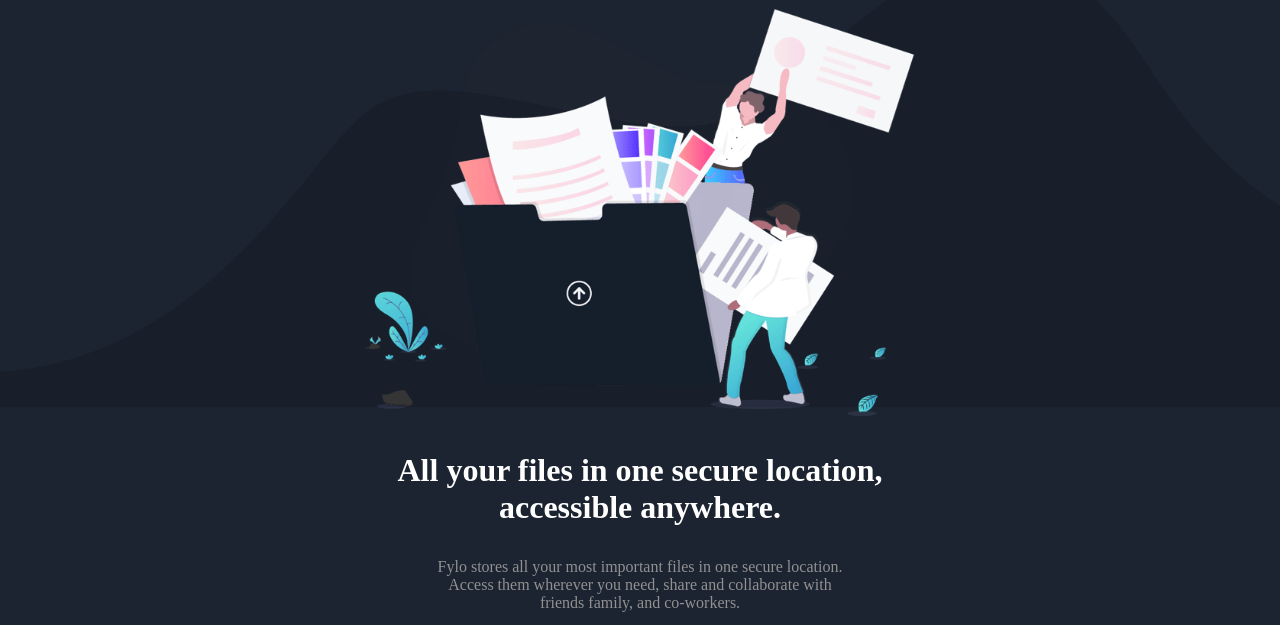
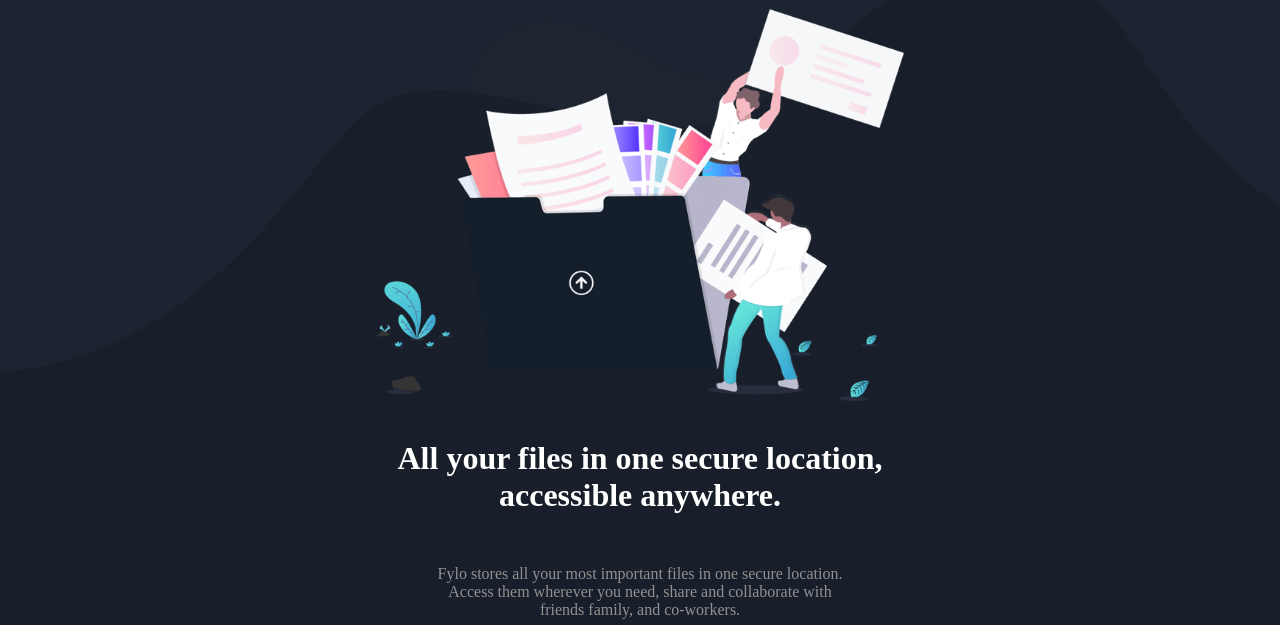
Before and after one commit to luizamaro11/fylo-landing-page-master, a plain HTML site: page index.html in a window 1280 px wide. Shown: the part 114-739 px from the top of the page. Drawn offline with Linux system fonts and the light colour scheme.

Commit message:
edição de layout

```diff
--- a/assets/css/style.css
+++ b/assets/css/style.css
@@ -57,11 +57,13 @@ main {
 
 .bg_header section article img {
     margin-top: 50px;
-    width: 550px;
+    width: 530px;
 }
 
 .bg_header section article h1 {
     font-size: 2em;
+    margin: 0px;
+    padding: 35px;
 }
 
 .bg_header section article p {
@@ -75,6 +77,10 @@ main {
     border: 0;
     background-color: hsl(198, 60%, 50%);
     color: var(--white-color);
+}
+
+.bg_wave{
+    background-color: var(--dark-blue-main);
 }
 
 body, html {
--- a/index.html
+++ b/index.html
@@ -31,10 +31,12 @@
                 <div class="bg_curvy_desktop">
                     <article>
                         <img src="images/illustration-intro.png" alt="Arquivos Acessivel e seguro" title="Arquivos Acessivel e seguro">
-                        <h1>All your files in one secure location, </br> accessible anywhere.</h1>
-                        <p>Fylo stores all your most important files in one secure location. <br> Access them wherever
-                            you need, share and collaborate with <br> friends family, and co-workers.</p>
-                        <button>Get Started</button>
+                        <div class="bg_wave">
+                            <h1>All your files in one secure location, </br> accessible anywhere.</h1>
+                            <p>Fylo stores all your most important files in one secure location. <br> Access them wherever
+                                you need, share and collaborate with <br> friends family, and co-workers.</p>
+                            <button>Get Started</button>
+                        </div>
                     </article>
                 </div>
             </section>
```
